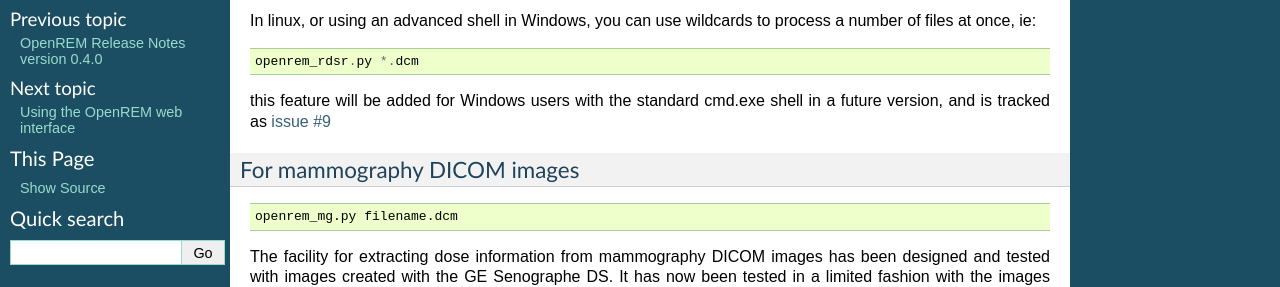
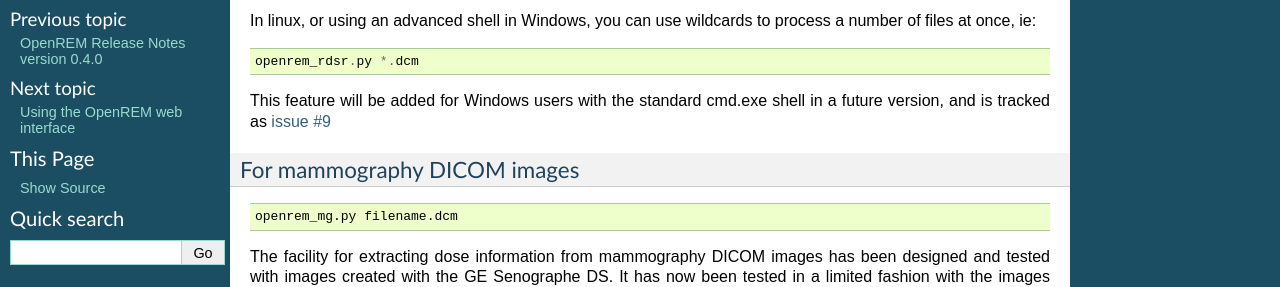
Before and after one commit to ckswilliams/modOpenREM, a Sphinx documentation site: the page built from docs/import.rst, in a window 1280 px wide. Shown: the part 316-603 px from the top of the page. Built offline with Sphinx 7.4.7, drawn with Linux system fonts in a browser that asks for light colours.

Commit message:
Capitalising a letter.

```diff
--- a/docs/import.rst
+++ b/docs/import.rst
@@ -20,7 +20,7 @@ to process a number of files at once, ie::
 
     openrem_rdsr.py *.dcm
 
-this feature will be added for Windows users with the standard cmd.exe shell in
+This feature will be added for Windows users with the standard cmd.exe shell in
 a future version, and is tracked as `issue #9`_
 
 For mammography DICOM images
```
